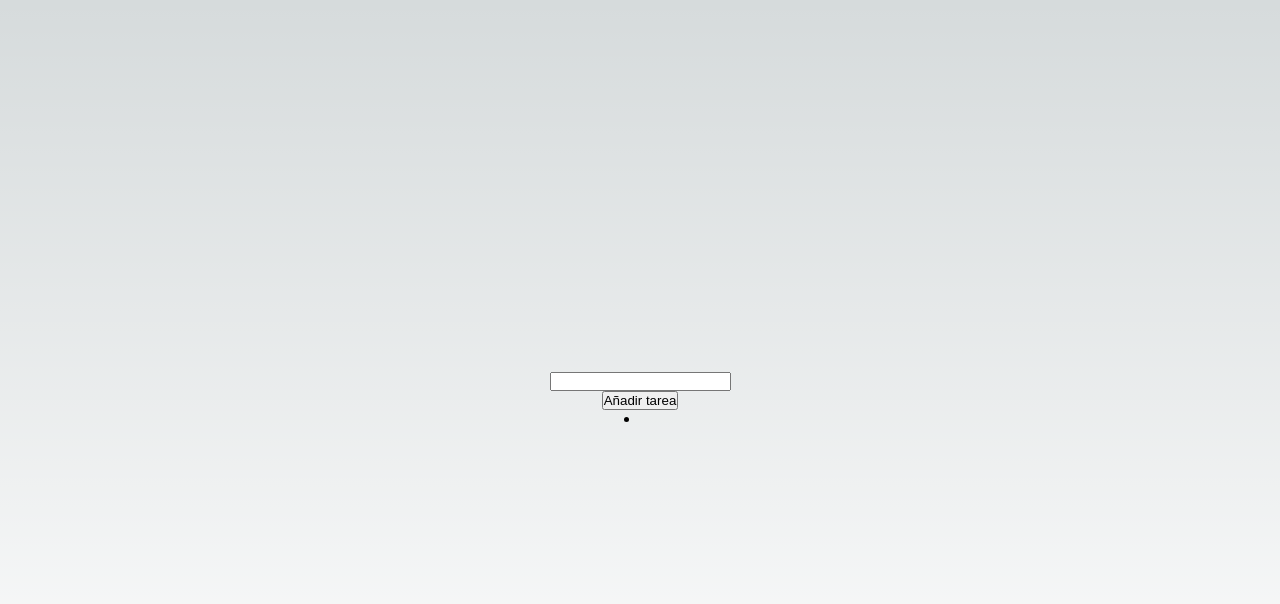
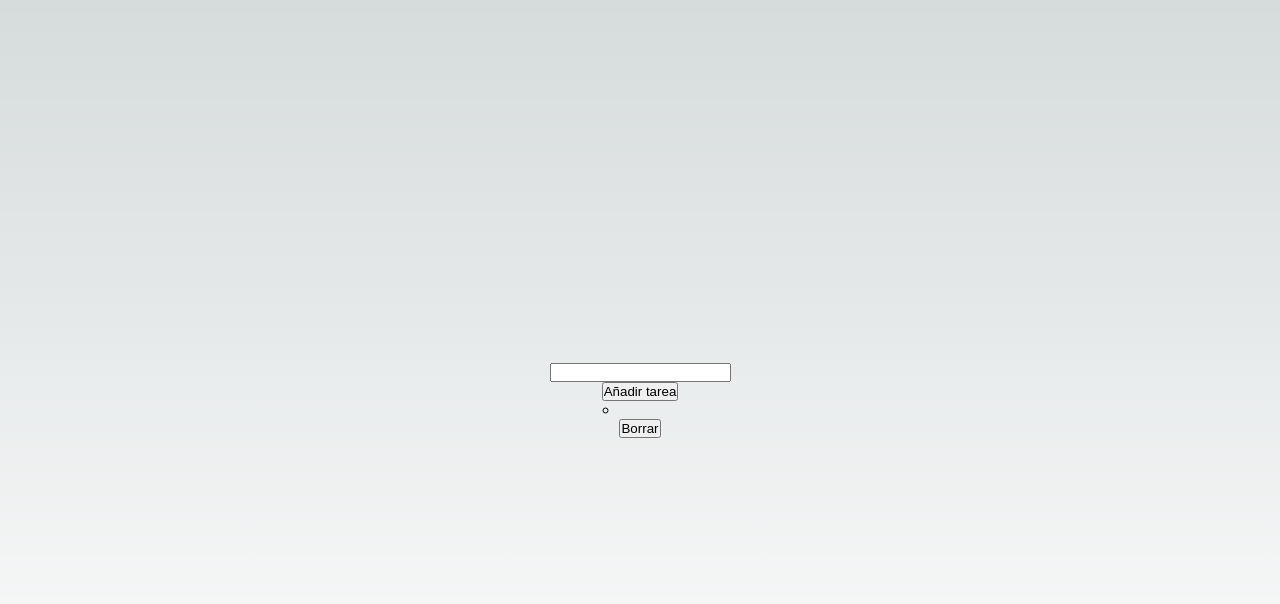
Before and after one commit to Aluonam/LocalStorageToDoList, a Next.js app in the folder local-storage-to-do-list/: page / in a window 1280 px wide. Both pictures are taken after a click on the button "Añadir tarea". Shown: the top 604 px of the page. Built offline with nearby package versions, Linux system fonts and the light colour scheme.

Commit message:
feat: borrar tarea

```diff
--- a/local-storage-to-do-list/components/ToDoApp.jsx
+++ b/local-storage-to-do-list/components/ToDoApp.jsx
@@ -26,7 +26,7 @@
     <>
     <input type='text' onChange={(e)=>{setInputUser(e.target.value)}} value={inputUser}></input>
     <button onClick={handleAddTask}>Añadir tarea</button>
-    <ToDoList taskList={taskList}></ToDoList>
+    <ToDoList taskList={taskList} setTaskList={setTaskList}></ToDoList>
     </>
   )
 }
--- a/local-storage-to-do-list/components/ToDoList.jsx
+++ b/local-storage-to-do-list/components/ToDoList.jsx
@@ -1,15 +1,31 @@
 import React from 'react'
 import ToDoItem from './ToDoItem'
 
-const ToDoList = ({taskList}) => {
+const ToDoList = ({taskList, setTaskList}) => {
+
+
 
     const listadoDeTareas = taskList.map((actualElement)=>{
         return(
-           <ToDoItem task={actualElement}></ToDoItem>
+            <>
+            <ul>
+           <ToDoItem task={actualElement}></ToDoItem> <button onClick={()=>{deleteTask(actualElement)}}>Borrar</button>
+           </ul>
+           </>
         )
     })
+
+    const deleteTask = (actualElement) => {
+        const newTaskList = taskList.filter((item)=>item !== actualElement)
+        setTaskList(newTaskList)
+        localStorage.setItem("listOfTasks",JSON.stringify(newTaskList))
+
+    }
+
   return (
+    <>
     <div>{listadoDeTareas}</div>
+    </>
   )
 }
 
```
Also changed, not shown: local-storage-to-do-list/components/ToDoItem.jsx (line endings or trailing spaces).
